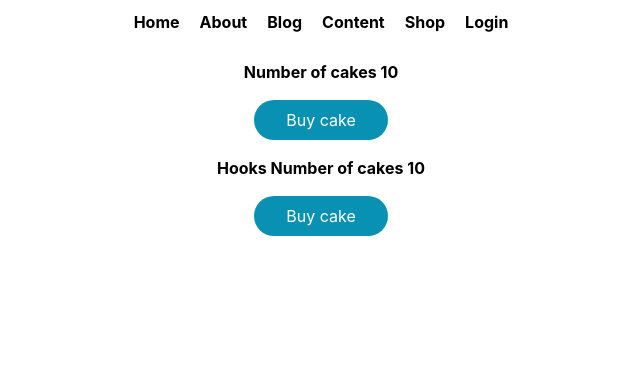
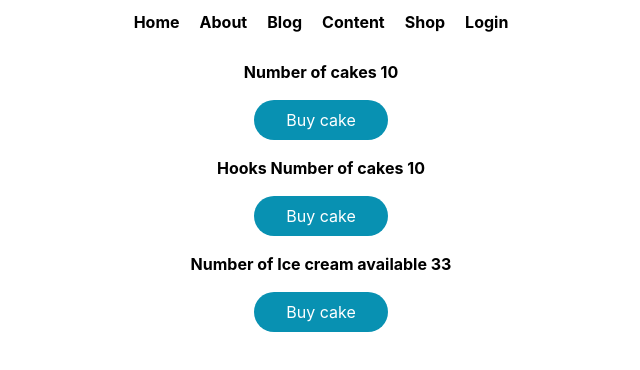
Before and after one commit to dmr-911/hunting-coder, a Next.js app: page /shop in a window 1280 px wide. Shown: the top 370 px of the page, without its empty margins (319-959 px from the left). Built offline with nearby package versions, Linux system fonts and the light colour scheme.

Commit message:
Ice cream container created and selector, dispatch implemented

```diff
--- a/components/HooksShopContainer.js
+++ b/components/HooksShopContainer.js
@@ -3,7 +3,7 @@ import { useDispatch, useSelector } from 'react-redux';
 import { buyCake } from '../redux';
 
 function HooksShopContainer() {
-    const numOfCakes = useSelector(state => state.numOfCakes);
+    const numOfCakes = useSelector(state => state.cake.numOfCakes);
     const dispatch = useDispatch();
   return (
     <div className="text-center">
--- /dev/null
+++ b/components/IceCreamContainer.js
@@ -0,0 +1,16 @@
+import React from 'react'
+import { useDispatch, useSelector } from 'react-redux'
+import { buyIceCream } from '../redux';
+
+function IceCreamContainer() {
+    const selector = useSelector(state => state.iceCream.numOfIceCream);
+    const dispatch = useDispatch();
+  return (
+    <div className="text-center">
+    <h4 className="text-center font-bold my-4">Number of Ice cream available {selector}</h4>
+    <button onClick={()=> dispatch(buyIceCream())} className="rounded-full bg-cyan-600 px-8 py-2 text-white mx-auto">Buy cake</button>
+</div>
+  )
+}
+
+export default IceCreamContainer
--- a/components/shop.js
+++ b/components/shop.js
@@ -2,21 +2,23 @@ import React from 'react';
 import { connect } from 'react-redux';
 import { buyCake } from '../redux';
 import HooksShopContainer from './HooksShopContainer';
+import IceCreamContainer from './IceCreamContainer';
 
 const ShopContainer = (props) => {
     // console.log(props.buySingleCake());
     return (
         <div className="text-center">
             <h4 className="text-center font-bold my-4">Number of cakes {props.numOfCakes}</h4>
-            <button onClick={props.buySingleCake} className="rounded-full bg-cyan-600 px-8 py-2 text-white mx-auto">Buy cake</button>
-            <HooksShopContainer></HooksShopContainer>
+            <button onClick={props.buyIceCream} className="rounded-full bg-cyan-600 px-8 py-2 text-white mx-auto">Buy cake</button>
+            <HooksShopContainer/>
+            <IceCreamContainer/>
         </div>
     );
 };
 
 const mapStateToProps = state =>{
     return {
-        numOfCakes : state.numOfCakes
+        numOfCakes : state.cake.numOfCakes
     }
 };
 
--- /dev/null
+++ b/redux/iceCream/iceCreamAction.js
@@ -0,0 +1,5 @@
+export const buyIceCream = () =>{
+    return {
+        type : 'BUY_ICE_CREAM'
+    }
+};
--- /dev/null
+++ b/redux/iceCream/iceCreamReducer.js
@@ -0,0 +1,15 @@
+import { BUY_ICE_CREAM } from "./iceCreamTypes";
+
+const initialState = {
+    numOfIceCream : 33
+};
+export const iceCreamReducer = (state = initialState, action) => {
+    switch(action.type){
+        case BUY_ICE_CREAM :
+            return {
+                ...initialState,
+                numOfIceCream : state.numOfIceCream - 1
+            }
+        default : return state
+    }
+};
--- /dev/null
+++ b/redux/iceCream/iceCreamTypes.js
@@ -0,0 +1 @@
+export const BUY_ICE_CREAM = "BUY_ICE_CREAM";
--- a/redux/index.js
+++ b/redux/index.js
@@ -1 +1,2 @@
 export {buyCake} from './cake/cakeAction';
+export {buyIceCream} from './iceCream/iceCreamAction';
--- /dev/null
+++ b/redux/rootReducer.js
@@ -0,0 +1,9 @@
+import { combineReducers } from "redux"
+import buyCakeReducer from "./cake/cakeReducer"
+import { iceCreamReducer } from "./iceCream/iceCreamReducer"
+
+const rootReducer = combineReducers({
+    cake : buyCakeReducer,
+    iceCream : iceCreamReducer});
+
+export default rootReducer;
--- a/redux/store.js
+++ b/redux/store.js
@@ -1,8 +1,5 @@
 import { createStore } from "redux";
 import buyCakeReducer from "./cake/cakeReducer";
+import rootReducer from "./rootReducer";
 
-// const rootReducer = () =>{
-//     buyCake : buyCakeReducer
-// }
-
-export const store = createStore(buyCakeReducer);
+export const store = createStore(rootReducer);
```
